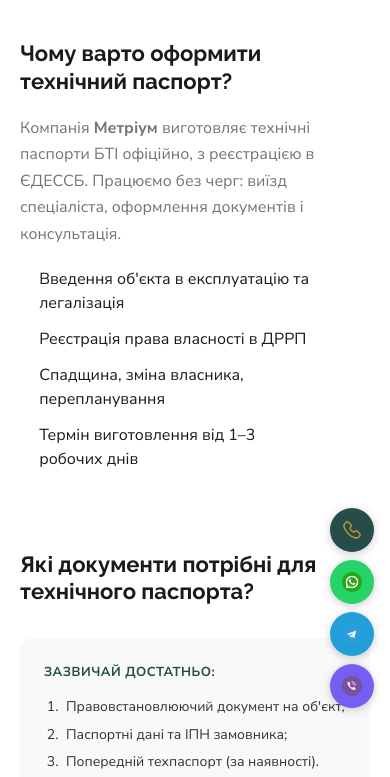
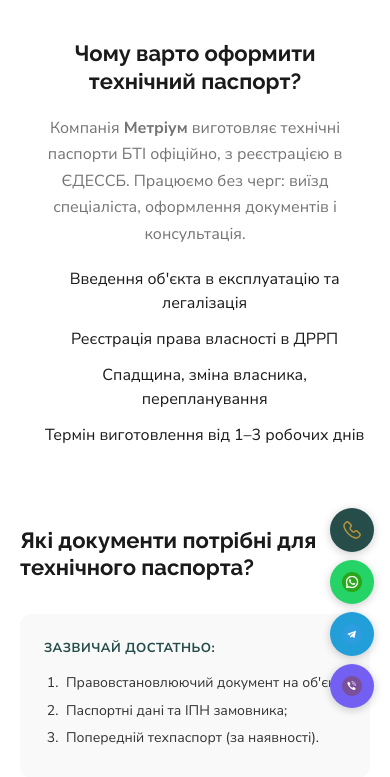
Before and after one commit to prometeylabsryna/metrium, a Django app: template templates/pages/constructor.html in a window 390 px wide. Shown: the part 80-857 px from the top of the page. Run offline with Django 5.2, Linux system fonts and the light colour scheme; the template is opened without the code that fills it, so the values that code supplies are empty; some libraries are stand-ins or nearby versions.

Commit message:
Мобільна/планшетна верстка: центрування текстів контенту сторінок.
Co-authored-by: Cursor <cursoragent@cursor.com>

```diff
--- a/static/css/pages.css
+++ b/static/css/pages.css
@@ -398,13 +398,6 @@
 @media (max-width: 767px) {
   .service-features-grid { grid-template-columns: 1fr; }
   .service-content { padding: 48px 0; }
-  .service-content .container-max {
-    padding-right: calc(72px + env(safe-area-inset-right, 0px));
-  }
-  .service-content ol,
-  .service-steps-list {
-    padding-left: 1.65em;
-  }
   .service-banner { min-height: auto; }
   .pnevmo { padding: 48px 0 32px; }
   .why-order { padding: 48px 0 32px; }
@@ -419,6 +412,72 @@
     grid-column: 1 / -1;
     font-weight: 600;
     background: var(--color-primary-light);
+  }
+}
+
+/* Mobile + tablet: center page texts, keep side insets (header / TOC untouched) */
+@media (max-width: 991px) {
+  .service-content > .container-max,
+  .blogPost > .container-max,
+  .seoBlock > .container-max,
+  .text-block > .container-max {
+    padding-left: max(20px, env(safe-area-inset-left, 0px));
+    padding-right: max(20px, env(safe-area-inset-right, 0px));
+  }
+
+  .service-content > .container-max > .row,
+  .blogPost > .container-max > .row,
+  .seoBlock > .container-max > .row,
+  .text-block > .container-max > .row {
+    margin-left: 0;
+    margin-right: 0;
+  }
+
+  .service-content > .container-max > .row > [class*="col-"],
+  .blogPost > .container-max > .row > [class*="col-"],
+  .seoBlock > .container-max > .row > [class*="col-"],
+  .text-block > .container-max > .row > [class*="col-"] {
+    padding-left: 0;
+    padding-right: 0;
+  }
+
+  .service-content h2,
+  .service-content h3,
+  .service-content p,
+  .service-content li,
+  .blogPost h1,
+  .blogPost .contentBlock,
+  .blogPost .contentBlock h2,
+  .blogPost .contentBlock h3,
+  .blogPost .contentBlock p,
+  .blogPost .contentBlock li,
+  .seoBlock h2,
+  .seoBlock h3,
+  .seoBlock p,
+  .seoBlock li,
+  .text-block h2,
+  .text-block h3,
+  .text-block p,
+  .text-block li,
+  .content-block,
+  .content-block p,
+  .content-block li {
+    text-align: center;
+  }
+
+  .service-content ol,
+  .service-steps-list,
+  .blogPost .contentBlock ul,
+  .blogPost .contentBlock ol,
+  .seoBlock ul,
+  .seoBlock ol,
+  .text-block ul,
+  .text-block ol,
+  .content-block ul,
+  .content-block ol {
+    padding-left: 0;
+    list-style-position: inside;
+    text-align: center;
   }
 }
 
--- a/templates/base.html
+++ b/templates/base.html
@@ -55,7 +55,7 @@
   <link rel="stylesheet" href="{% static 'css/main1.css' %}?v=20260714d">
   <link rel="stylesheet" href="{% static 'css/main2.css' %}?v=20260714c">
   <link rel="stylesheet" href="{% static 'css/enhanced.css' %}?v=20260714f">
-  <link rel="stylesheet" href="{% static 'css/pages.css' %}?v=20260714q">
+  <link rel="stylesheet" href="{% static 'css/pages.css' %}?v=20260714r">
   <link rel="stylesheet" href="{% static 'css/foto-marquee.css' %}?v=20260714a">
   <link rel="stylesheet" href="{% static 'css/csp-compat.css' %}?v=20260615c">
   {% block extra_css %}{% endblock %}
```
